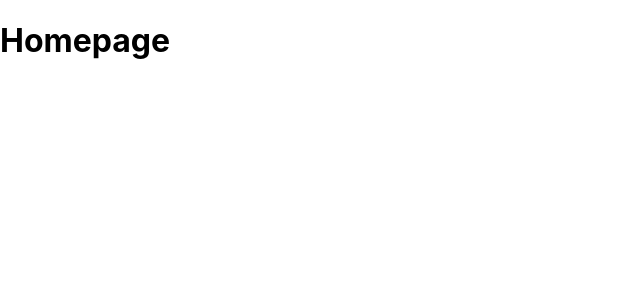
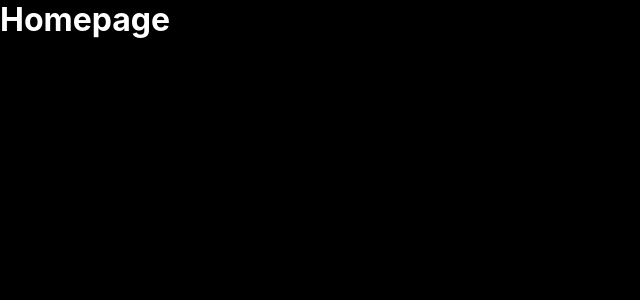
Before and after one commit to kimchicecream/kimchicecream.github.io, a React (Create React App) app: page / in a window 1280 px wide. Shown: the top 300 px of the page, without its empty margins (0-640 px from the left). Built offline with nearby package versions, Linux system fonts and the light colour scheme.

Commit message:
testing homepage

```diff
--- a/src/index.css
+++ b/src/index.css
@@ -1,10 +1,15 @@
-body {
-  margin: 0;
+* {
   font-family: -apple-system, BlinkMacSystemFont, 'Segoe UI', 'Roboto', 'Oxygen',
     'Ubuntu', 'Cantarell', 'Fira Sans', 'Droid Sans', 'Helvetica Neue',
     sans-serif;
-  -webkit-font-smoothing: antialiased;
-  -moz-osx-font-smoothing: grayscale;
+  margin: 0;
+  border: 0;
+  box-sizing: border-box;
+}
+
+html, body {
+  background-color: black;
+  color: white;
 }
 
 code {
--- a/src/index.js
+++ b/src/index.js
@@ -4,6 +4,7 @@ import './index.css';
 // import App from './App';
 import reportWebVitals from './reportWebVitals';
 import Homepage from './components/Homepage/Homepage';
+import './index.css';
 
 const root = ReactDOM.createRoot(document.getElementById('root'));
 root.render(
```
